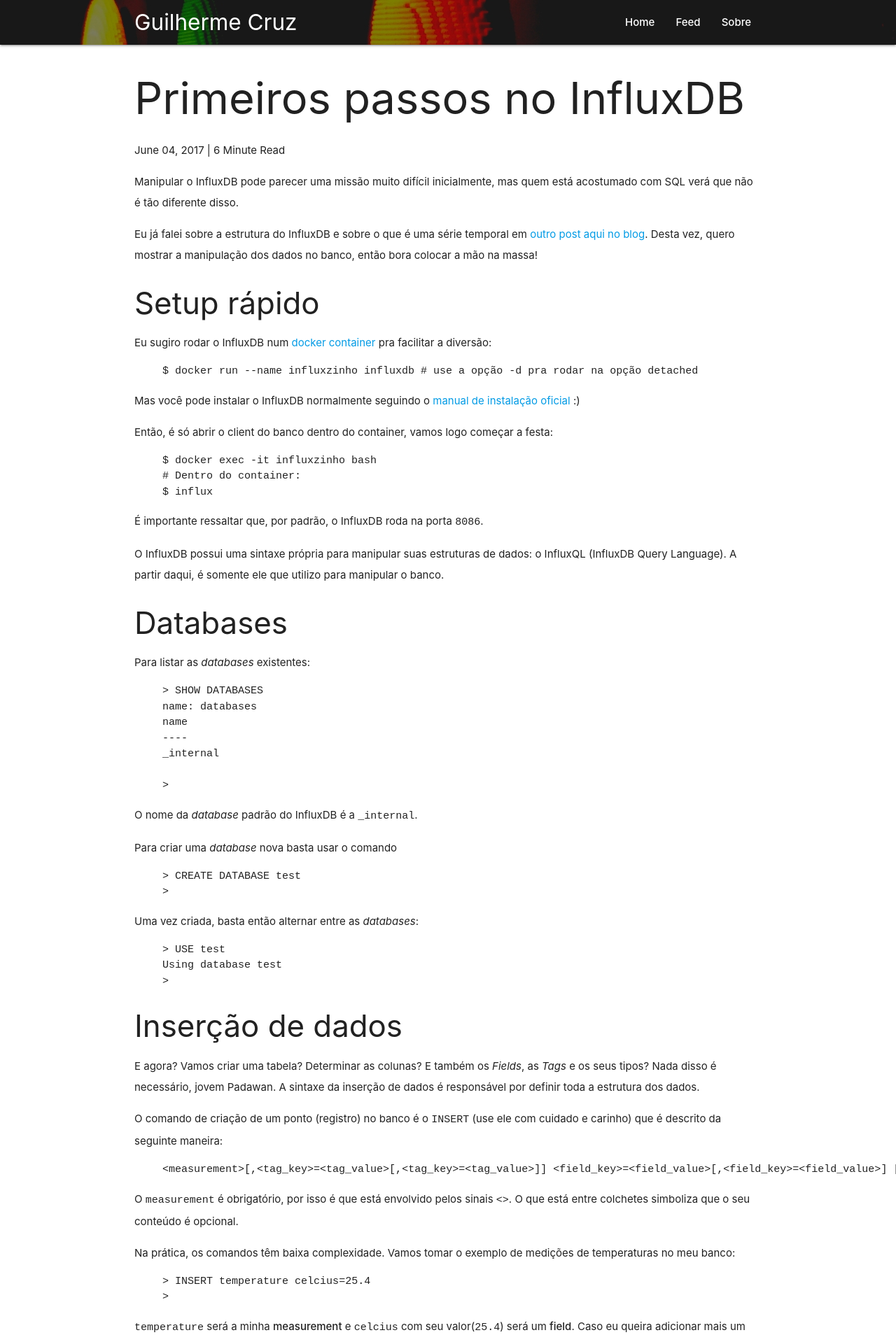
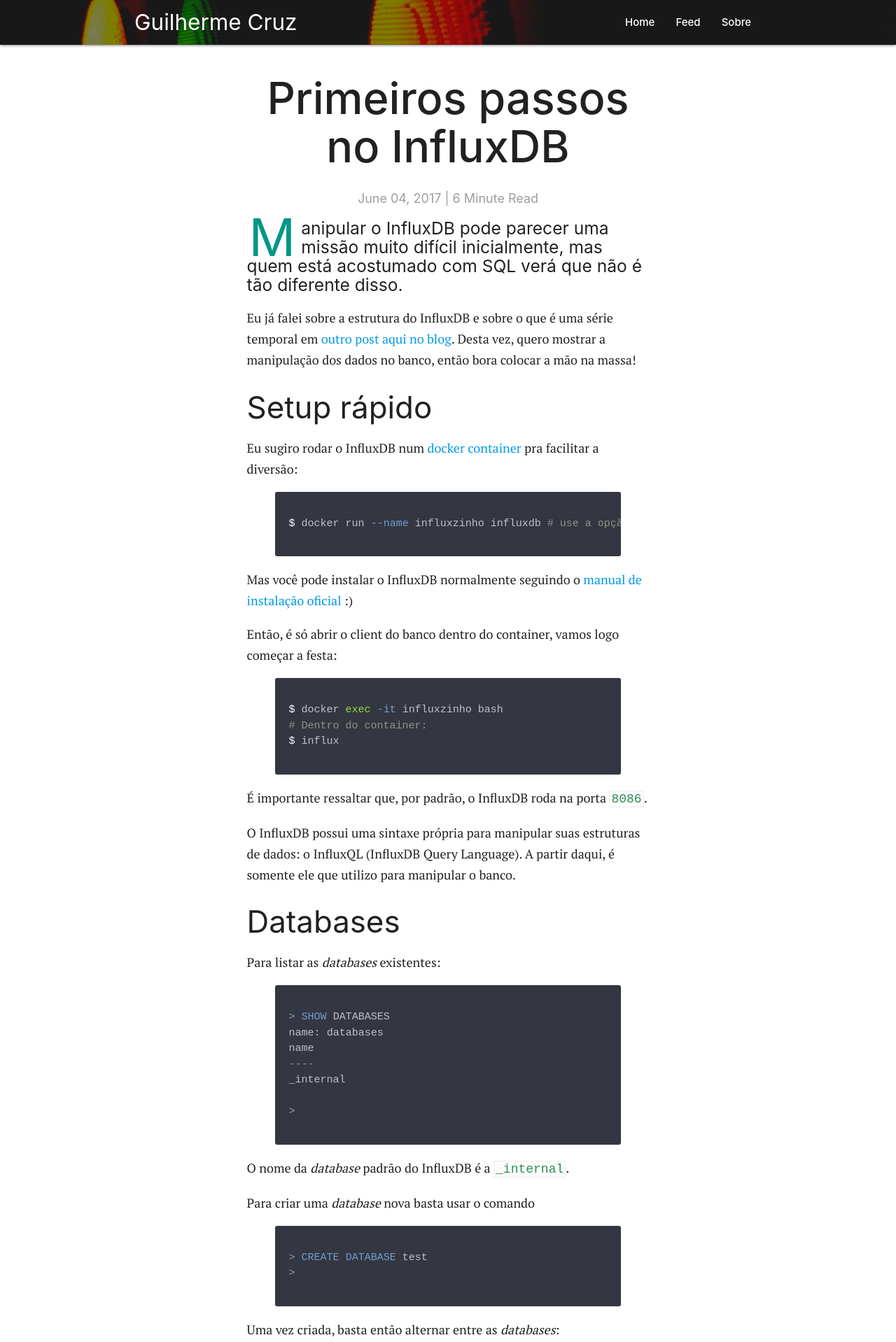
Before and after one commit to guicruzzs/guicruzzs.github.io, a Jekyll site: the page built from _posts/2017-06-04-primeiros-passos-influxdb.markdown, in a window 1280 px wide. Shown: the top 1918 px of the page at 70% size. Built offline with Jekyll 4.4.1, drawn with Linux system fonts in a browser that asks for light colours; nearby versions of some CDN libraries; comment, search, counter and statistics services are not loaded; some of the changed text lies outside the part shown.

Commit message:
Post content

```diff
--- a/_config.yml
+++ b/_config.yml
@@ -20,14 +20,9 @@
    url: /about
 
 social:
-  twitter: cruzguilherm
-  facebook: guilhermecruz.zs
-  email: guicruz.zs@gmail.com
-
-social:
   github: https://github.com/guicruzzs
   facebook: https://www.facebook.com/guilhermecruz.zs
-  linkedin: www.linkedin.com/in/cruzguilherme
+  linkedin: https://www.linkedin.com/in/cruzguilherme
   twitter: https://twitter.com/cruzguilherm
 
 google_analytics: "UA-54921110-2"
--- a/_layouts/post.html
+++ b/_layouts/post.html
@@ -1,17 +1,21 @@
 ---
 layout: default
 ---
-<div class="post">
+<div class="row">
+  <div class="col s12 m8 offset-m2">
     {% if page.image %}
       <div class="featuredImage">
         <img src="{{ '/assets/img/' | prepend: site.baseurl | append: page.image }}" alt="" />
       </div>
     {% endif %}
-  <h1 class="postTitle">{{ page.title }}</h1>
-  <p class="meta">{{ page.date | date: '%B %d, %Y' }} | <span class="time">{{ page.content | number_of_words | divided_by:180 }}</span> Minute Read</p>
+    <h1 class="center"><strong>{{ page.title }}</strong></h1>
+    <div class="grey-text center gc-meta">{{ page.date | date: '%B %d, %Y' }} | <span class="time">{{ page.content | number_of_words | divided_by:180 }}</span> Minute Read</div>
+    <div class="gc-post">
+      {{ content }}
+    </div>
+  </div>
 
-  {{ content }}
-
+  <div class="col s12 m8 offset-m2">
     <!-- COMMENTS -->
     <div id="disqus_thread"></div>
     <script>
@@ -28,22 +32,21 @@
       })();
     </script>
     <noscript>Please enable JavaScript to view the <a href="https://disqus.com/?ref_noscript">comments powered by Disqus.</a></noscript>
+  </div>
 
+  <div class="col s12 m8 offset-m2">
     <!-- POST NAVIGATION -->
     <div class="postNav clearfix">
       {% if page.previous.url %}
-      <a class="prev{% if page.previous.image %} image{% endif %}" href="{{ page.previous.url | prepend: site.baseurl }}"><span>&laquo;&nbsp;{{ page.previous.title }}</span>
-      {% if page.previous.image %}
-        <img src="{{ '/assets/img/' | prepend: site.baseurl | append: page.previous.image }}" alt="">
-      {% endif %}
+        <a class="prev{% if page.previous.image %} image{% endif %}" href="{{ page.previous.url | prepend: site.baseurl }}">
+          <span>&laquo;&nbsp;{{ page.previous.title }}</span>
         </a>
       {% endif %}
       {% if page.next.url %}
-      <a class="next{% if page.next.image %} image{% endif %}" href="{{ page.next.url | prepend: site.baseurl }}"><span>{{ page.next.title }}&nbsp;&raquo;</span>
-      {% if page.next.image %}
-        <img src="{{ '/assets/img/' | prepend: site.baseurl | append: page.next.image }}" alt="">
-      {% endif %}
+        <a class="next{% if page.next.image %} image{% endif %}" href="{{ page.next.url | prepend: site.baseurl }}">
+          <span>{{ page.next.title }}&nbsp;&raquo;</span>
         </a>
       {% endif %}
     </div>
   </div>
+</div>
--- a/_posts/2017-06-04-primeiros-passos-influxdb.markdown
+++ b/_posts/2017-06-04-primeiros-passos-influxdb.markdown
@@ -5,7 +5,7 @@
 description: Manipular o InfluxDB pode parecer uma missão muito difícil inicialmente, mas quem está acostumado com SQL verá que não é tão diferente disso.
 ---
 
-<p class="intro"><span class="dropcap">M</span>anipular o InfluxDB pode parecer uma missão muito difícil inicialmente, mas quem está acostumado com SQL verá que não é tão diferente disso.</p>
+<h5 class="intro">Manipular o InfluxDB pode parecer uma missão muito difícil inicialmente, mas quem está acostumado com SQL verá que não é tão diferente disso.</h5>
 
 Eu já falei sobre a estrutura do InfluxDB e sobre o que é uma série temporal em [outro post aqui no blog](/blog/series-temporais-e-influxdb). Desta vez, quero mostrar a manipulação dos dados no banco, então bora colocar a mão na massa!
 
--- a/assets/css/style.css
+++ b/assets/css/style.css
@@ -1,3 +1,5 @@
+@import url('https://fonts.googleapis.com/css?family=PT+Serif');
+
 body {
   display: flex;
   min-height: 100vh;
@@ -71,3 +73,137 @@
   border-bottom: 1px solid #e0e0e0;
   width: 100%
 }
+
+p {
+  font-family: 'PT Serif', serif;
+  font-size: 18px;
+}
+
+.gc-meta {
+  font-size: 18px;
+}
+
+.intro::first-letter {
+    font-size: 300%;
+    line-height: 45px;
+    color: #009688;
+    float: left;
+    padding-top: 4px;
+    padding-right: 8px;
+    padding-left: 3px;
+}
+
+/**
+ * Blockquotes
+ */
+blockquote {
+  border-color: #009688;
+  padding-left: 15px;
+  font-size: 18px;
+  letter-spacing: -1px;
+  font-style: italic; }
+  blockquote > :last-child {
+    margin-bottom: 0; }
+
+/**
+ * Tables
+ */
+table {
+  margin-bottom: 30px;
+  width: 100%;
+  text-align: left;
+  color: #3f3f3f;
+  border-collapse: collapse;
+  border: 1px solid #e8e8e8; }
+  table tr:nth-child(even) {
+    background-color: #f7f7f7; }
+  table th, table td {
+    padding: 10px 15px; }
+  table th {
+    background-color: #f0f0f0;
+    border: 1px solid #dedede;
+    border-bottom-color: #c9c9c9; }
+  table td {
+    border: 1px solid #e8e8e8; }
+
+/**
+ * Syntax highlighting styles
+ */
+ .highlight {
+     white-space: pre;
+     overflow: auto;
+     word-wrap: normal;
+     -moz-border-radius: 3px;
+     -webkit-border-radius: 3px;
+     border-radius: 3px;
+     padding: 20px;
+     background: #343642;
+     color: #C1C2C3
+ }
+
+ .highlight .hll {
+     background-color: #ffc
+ }
+
+ .highlight .gd {
+     color: #2e3436;
+     background-color: #0e1416
+ }
+
+ .highlight .gr {
+     color: #eeeeec;
+     background-color: #c00
+ }
+
+ .highlight .gi {
+     color: #babdb6;
+     background-color: #1f2b2d
+ }
+
+ .highlight .go {
+     color: #2c3032;
+     background-color: #2c3032
+ }
+
+ .highlight .kt {
+     color: #e3e7df
+ }
+
+ .highlight .ni {
+     color: #888a85
+ }
+
+ .highlight .c,.highlight .cm,.highlight .c1,.highlight .cs {
+     color: #8D9684
+ }
+
+ .highlight .err,.highlight .g,.highlight .l,.highlight .n,.highlight .x,.highlight .p,.highlight .ge,.highlight .gp,.highlight .gs,.highlight .gt,.highlight .ld,.highlight .s,.highlight .nc,.highlight .nd,.highlight .ne,.highlight .nl,.highlight .nn,.highlight .nx,.highlight .py,.highlight .ow,.highlight .w,.highlight .sb,.highlight .sc,.highlight .sd,.highlight .s2,.highlight .se,.highlight .sh,.highlight .si,.highlight .sx,.highlight .sr,.highlight .s1,.highlight .ss,.highlight .bp {
+     color: #C1C2C3
+ }
+
+ .highlight .k,.highlight .kc,.highlight .kd,.highlight .kn,.highlight .kp,.highlight .kr,.highlight .nt {
+     color: #729fcf
+ }
+
+ .highlight .cp,.highlight .gh,.highlight .gu,.highlight .na,.highlight .nf {
+     color: #E9A94B
+ }
+
+ .highlight .m,.highlight .nb,.highlight .no,.highlight .mf,.highlight .mh,.highlight .mi,.highlight .mo,.highlight .il {
+     color: #8ae234
+ }
+
+ .highlight .o {
+     color: #989DAA
+ }
+
+ .highlight .nv,.highlight .vc,.highlight .vg,.highlight .vi {
+     color: #fff
+ }
+
+ code.highlighter-rouge {
+    color: #2e8b57;
+    border: 1px solid #ECECEC;
+    background-color: #FCFCFD;
+    padding: 1px 2px;
+}
--- a/index.html
+++ b/index.html
@@ -9,7 +9,7 @@
       <h4><strong>
         <a href="{{ post.url | prepend: site.baseurl }}" class="teal-text">{{ post.title }}</a>
       </strong></h4>
-      <p class="gc-home-date valign-wrapper"><i class="material-icons">today</i>{{ post.date | date: '%B %d, %Y' }}</p>
+      <div class="gc-home-date valign-wrapper grey-text text-darken-1"><i class="material-icons">today</i>{{ post.date | date: '%B %d, %Y' }}</div>
       <p class="gc-text-left">{% if post.description %}{{ post.description | strip_html | strip_newlines | truncate: 250 }}{% else %}{{ post.content | strip_html | strip_newlines | truncate: 250 }}{% endif %}</p>
       <div class="gc-divider"></div>
     </div>
```
Also changed, not shown: about.md (+10 -7 lines). Lines whose indentation alone changed are shown as unchanged.
